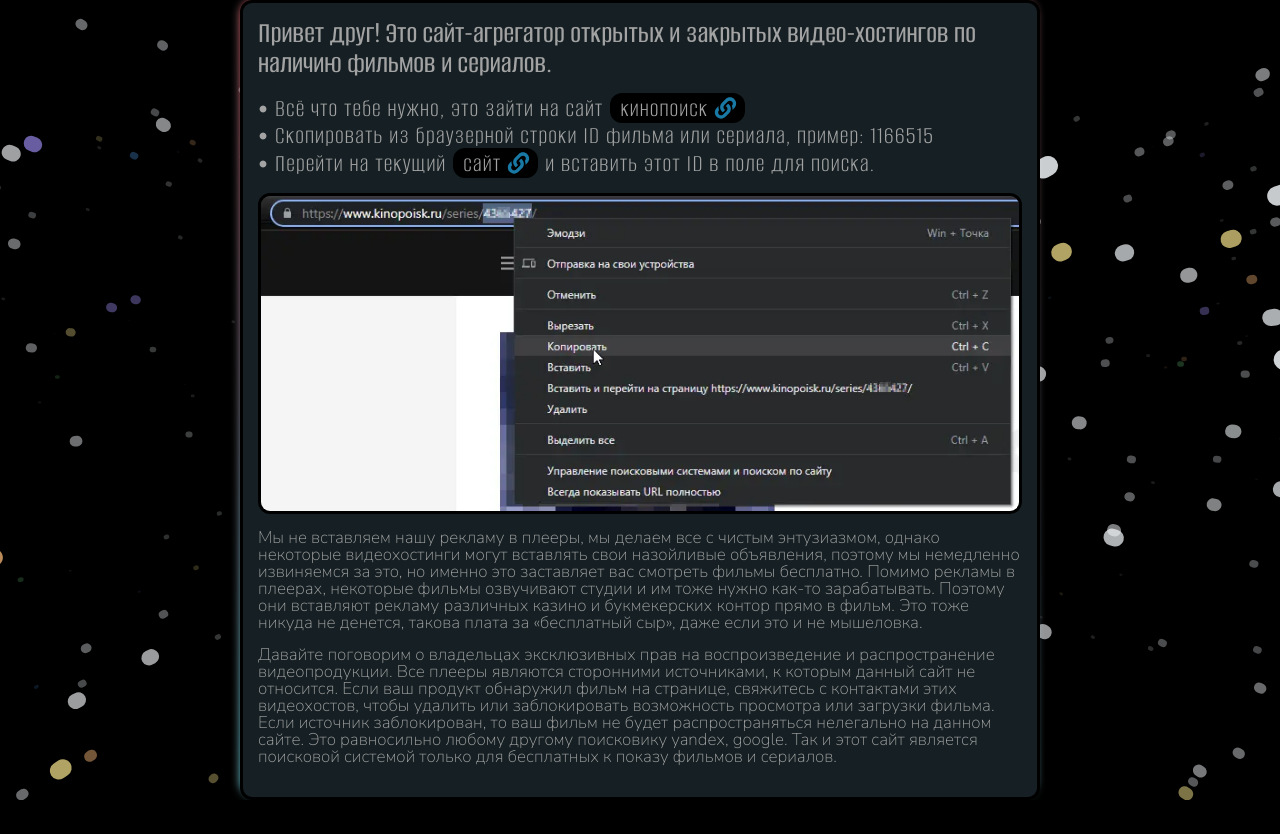
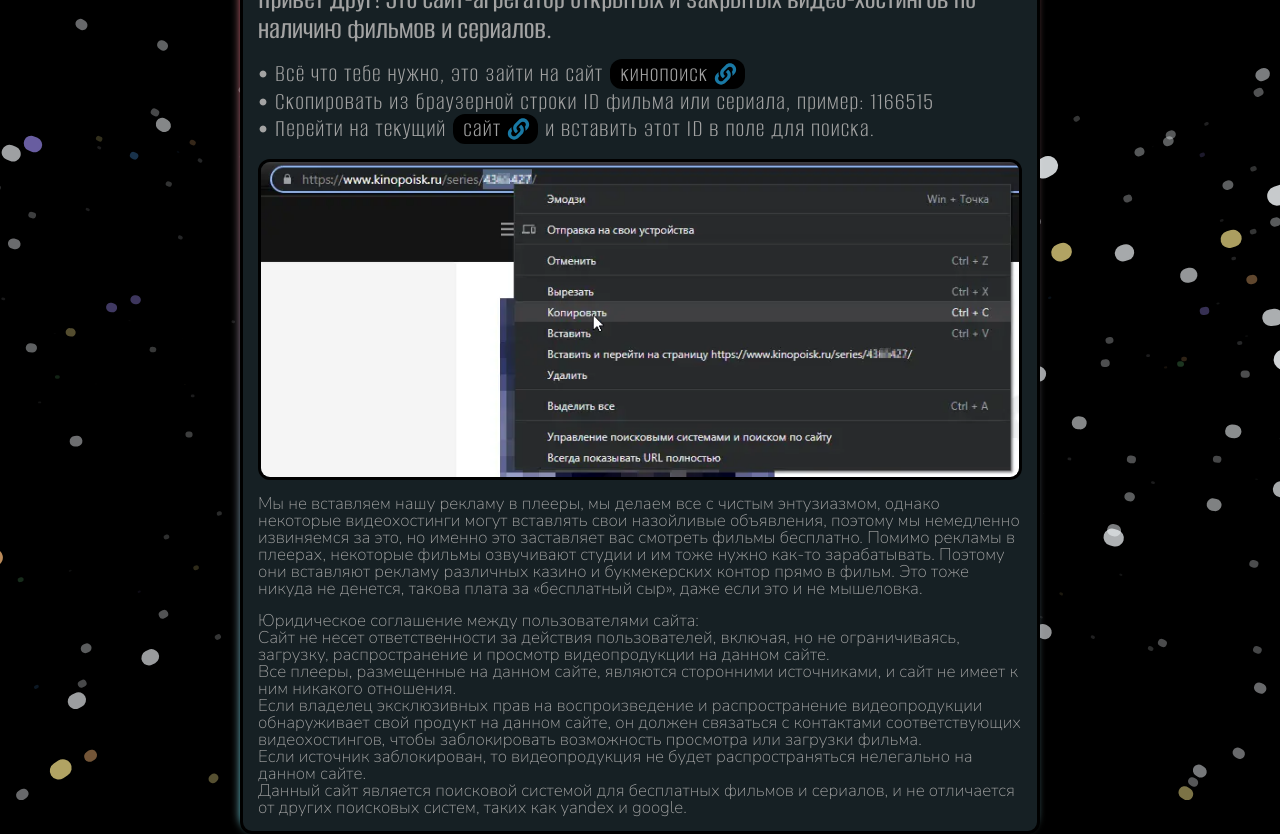
Before and after one commit to brendan8c/movie, a website: page info.html in a window 1280 px wide. Before the commit the page ends 800 px from the top, so only its background shows below. Drawn offline with Linux system fonts and the light colour scheme; a web font is replaced by a local one.

Commit message:
Updated files

```diff
--- a/css/style.css
+++ b/css/style.css
@@ -198,6 +198,13 @@ select {
   font-weight: 200;
   src: url('../fonts/Nunito-ExtraLight.woff2') format('woff2'), url('../fonts/Nunito-ExtraLight.ttf') format('truetype');
 }
+img,
+video,
+canvas {
+  object-fit: contain;
+  max-width: 100%;
+  max-height: 100%;
+}
 
 .mb15 {
   margin-bottom: 15px;
@@ -286,7 +293,7 @@ input {
 #player {
   width: 800px;
   height: 452px;
-  background-image: url(https://youowl.ru/kinopoisk/img/poster0.webp);
+  background-image: url(https://owlov.ru/img/poster0.webp);
   background-repeat: no-repeat;
   background-position: top;
   background-size: cover;
@@ -335,7 +342,7 @@ input {
 .information {
   position: relative;
   width: 800px;
-  height: 800px;
+  height: 875px;
   background-color: #162024;
   border: 3px solid #000000;
   border-radius: 12px;
--- a/info.html
+++ b/info.html
@@ -10,8 +10,8 @@
     <meta name="viewport" content="width=device-width, initial-scale=1" />
     <link rel="stylesheet" type="text/css" href="css/style.css" />
     <link rel="shortcut icon" href="img/favicon.png" type="image/png" />
-    <title>Kinopoisk</title>
-    <script src="js/yandex-metrika.js"></script>
+    <title>Owlov</title>
+    <!-- <script src="js/yandex-metrika.js"></script> -->
     <!-- Протокол Open Graph позволяет любой веб-странице стать многофункциональным объектом в социальном графе. https://ogp.me -->
     <meta property="og:locale" content="en_US" />
     <meta property="og:type" content="website" />
@@ -70,12 +70,15 @@
           но именно это заставляет вас смотреть фильмы бесплатно. Помимо рекламы в плеерах, некоторые фильмы озвучивают студии и им тоже нужно как-то зарабатывать. Поэтому они вставляют рекламу
           различных казино и букмекерских контор прямо в фильм. Это тоже никуда не денется, такова плата за «бесплатный сыр», даже если это и не мышеловка.
         </p>
+        <p class="information-other">Юридическое соглашение между пользователями сайта:</p>
+        <p class="information-other">Сайт не несет ответственности за действия пользователей, включая, но не ограничиваясь, загрузку, распространение и просмотр видеопродукции на данном сайте.</p>
+        <p class="information-other">Все плееры, размещенные на данном сайте, являются сторонними источниками, и сайт не имеет к ним никакого отношения.</p>
         <p class="information-other">
-          Давайте поговорим о владельцах эксклюзивных прав на воспроизведение и распространение видеопродукции. Все плееры являются сторонними источниками, к которым данный сайт не относится. Если ваш
-          продукт обнаружил фильм на странице, свяжитесь с контактами этих видеохостов, чтобы удалить или заблокировать возможность просмотра или загрузки фильма. Если источник заблокирован, то ваш
-          фильм не будет распространяться нелегально на данном сайте. Это равносильно любому другому поисковику yandex, google. Так и этот сайт является поисковой системой только для бесплатных к
-          показу фильмов и сериалов.
+          Если владелец эксклюзивных прав на воспроизведение и распространение видеопродукции обнаруживает свой продукт на данном сайте, он должен связаться с контактами соответствующих
+          видеохостингов, чтобы заблокировать возможность просмотра или загрузки фильма.
         </p>
+        <p class="information-other">Если источник заблокирован, то видеопродукция не будет распространяться нелегально на данном сайте.</p>
+        <p class="information-other">Данный сайт является поисковой системой для бесплатных фильмов и сериалов, и не отличается от других поисковых систем, таких как yandex и google.</p>
       </div>
     </div>
     <script type="module" src="js/animation.js"></script>
--- a/js/animation.js
+++ b/js/animation.js
@@ -93,3 +93,4 @@ function main() {
 
   loop();
 }
+export default gl; // Оператор export default используется для экспорта переменной gl в качестве экспорта модуля по умолчанию.
--- a/js/main.js
+++ b/js/main.js
@@ -1,10 +1,11 @@
 'use strict'; // Строгий режим
 
 const log = console.log;
+import gl from './animation.js'; // Импортируем переменную gl из animation.js
 const inputSearch = document.getElementById('search-title'); // Получить поле ввода
 const playerBtn = document.getElementById('search'); // Кнопка поиска
 const playerForm = document.querySelector('#player'); // Форма плеера
-const posterLink = 'https://youowl.ru/kinopoisk/img/poster0.webp'; // Cсылка на постер
+const posterLink = 'https://owlov.ru/img/poster0.webp'; // Cсылка на постер
 let keyId; // Глобальная переменная для значения 'keyId' из localStorage
 const bazonLink = 'https://v1674220552.bazon.site/kp/'; // Cсылка для bazon.cc которая будет встроена в iframe
 const pvideocdnLink = 'https://13.annacdn.cc/agAMhXIKvZvI?kp_id='; // Cсылка для videocdn.tv которая будет встроена в iframe
@@ -77,11 +78,12 @@ async function sendRequest() {
 }
 
 function createPlayerBazon() {
+  console.clear();
   playerForm.src = bazonLink + keyId;
-  // playerForm.setAttribute('url', posterLink);
   log('Bazon id kinopoisk:', keyId);
 }
 function createPlayerVideocdn() {
+  console.clear();
   playerForm.src = pvideocdnLink + keyId + '&poster=' + posterLink;
   log('Videocdn id kinopoisk:', keyId);
 }
```
Also changed, not shown: index.html (+2 -2 lines).
